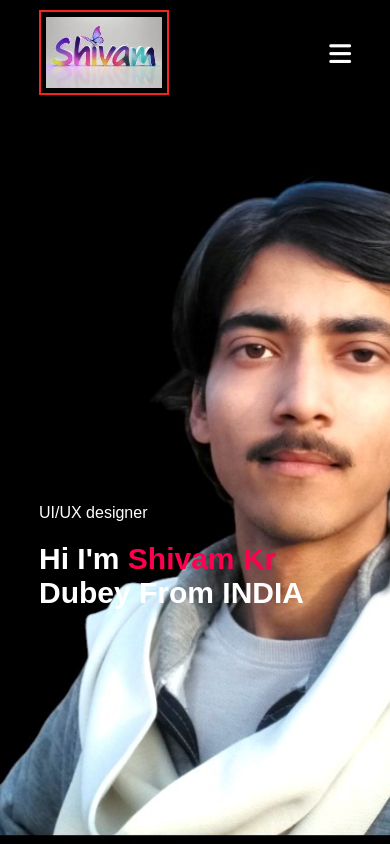
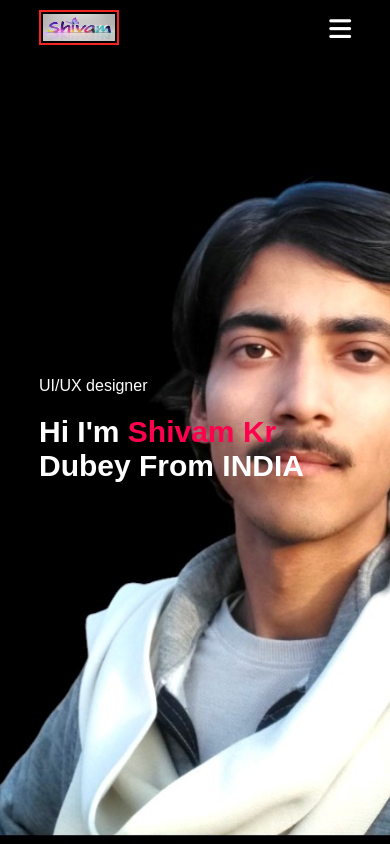
Before and after one commit to SHIVAMKRDUBEY/My-Portfolio, a plain HTML site: page index.html in a window 390 px wide. Shown: the top 844 px of the page. Drawn offline with Linux system fonts and the light colour scheme.

Commit message:
Update style.css for responsivness.

```diff
--- a/style.css
+++ b/style.css
@@ -456,12 +456,20 @@ nav .fa-solid
     }
     .header-text p
     {
-        margin-top: 130%;
+        margin-top: 105%;
         font-size: 16px;
     }
     .header-text h1
     {
         font-size: 30px;
+    }
+    .logo
+    {
+        width: 80px;
+        height: 35px;
+        cursor: pointer;
+        border: 2px solid rgb(246, 35, 35);
+        padding: 2.5%;
     }
     nav .fa-solid
     {
```
